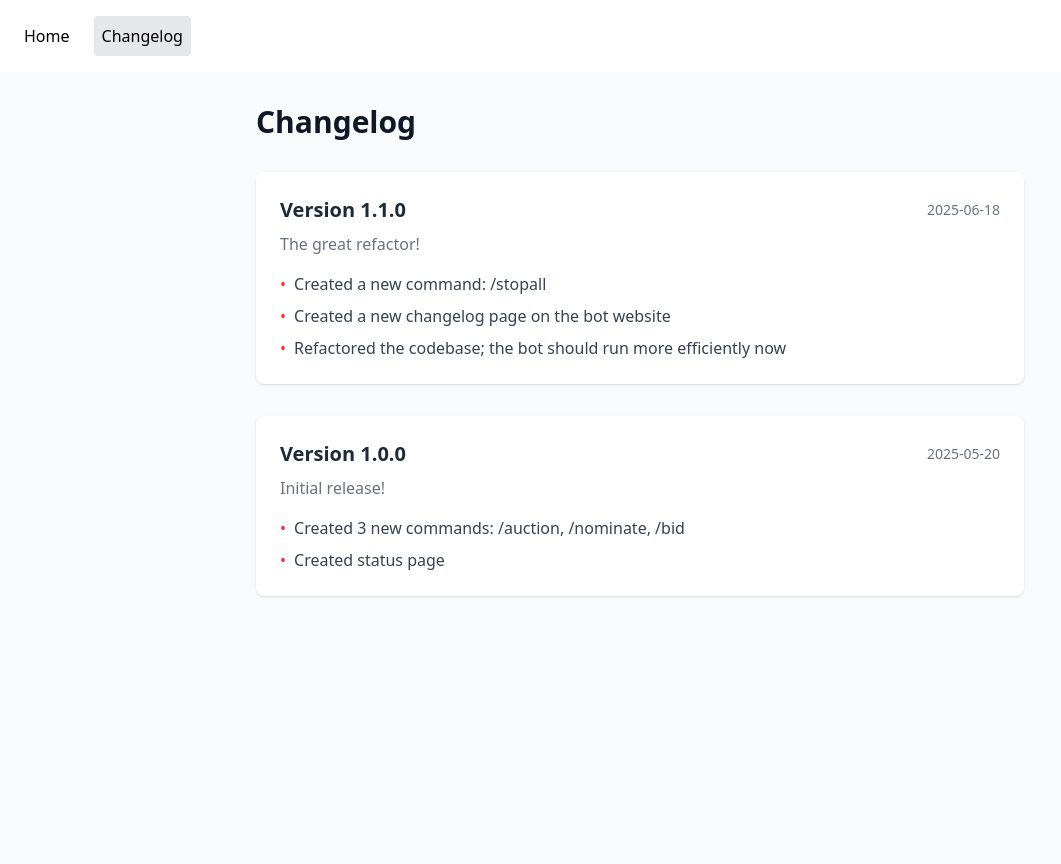
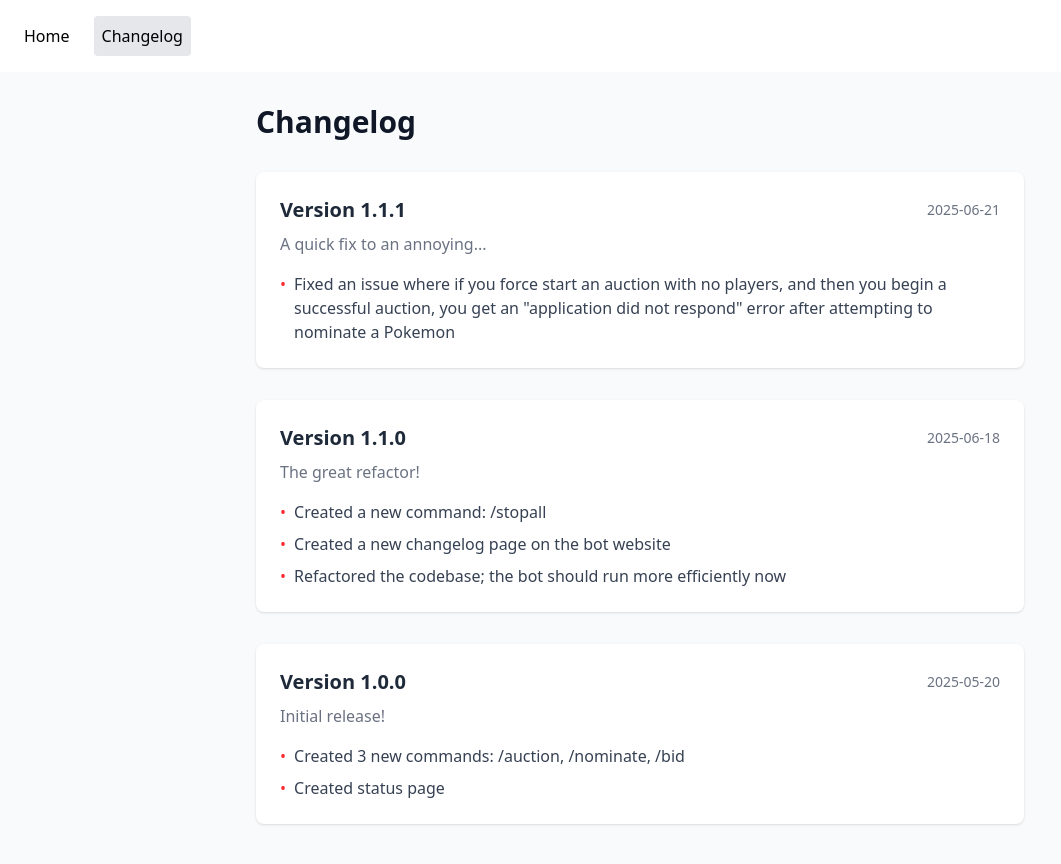
Before and after one commit to mehkij/poke-auction, a React (Vite) app in the folder frontend/: page /changelog in a window 1280 px wide. Shown: the top 864 px of the page, without its empty margins (0-1061 px from the left). Built offline with nearby package versions, Linux system fonts and the light colour scheme.

Commit message:
chore: update changelog

```diff
--- a/frontend/src/changelog.ts
+++ b/frontend/src/changelog.ts
@@ -6,6 +6,14 @@ type ChangelogEntry = {
 };
 
 export const changelog: ChangelogEntry[] = [
+  {
+    version: "1.1.1",
+    date: "2025-06-21",
+    description: "A quick fix to an annoying...",
+    changes: [
+      `Fixed an issue where if you force start an auction with no players, and then you begin a successful auction, you get an "application did not respond" error after attempting to nominate a Pokemon`,
+    ],
+  },
   {
     version: "1.1.0",
     date: "2025-06-18",
```
